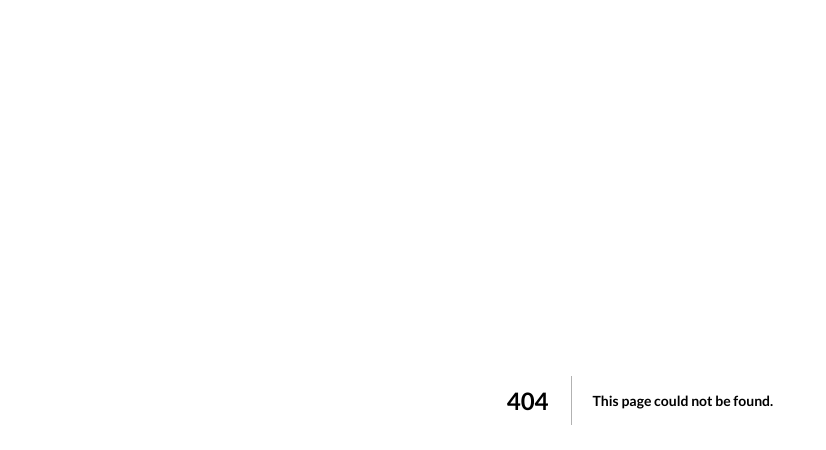
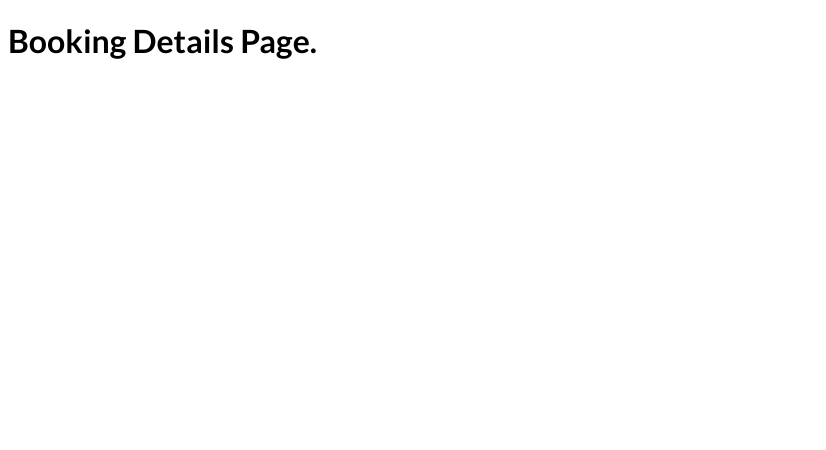
Before and after one commit to ShadrackAdwera/File-Based-Routing, a Next.js app: page /bookings/1 in a window 1280 px wide. Before the commit this address had no page. Shown: the top 450 px of the page, without its empty margins (0-826 px from the left). Built offline with nearby package versions, Linux system fonts and the light colour scheme.

Commit message:
add dynamic paths and routes

```diff
--- /dev/null
+++ b/pages/bookings/[id].js
@@ -0,0 +1,6 @@
+const BookingDetails = () => {
+    return <div>
+        <h1>Booking Details Page.</h1>
+    </div>;
+    }
+    export default BookingDetails;
```
